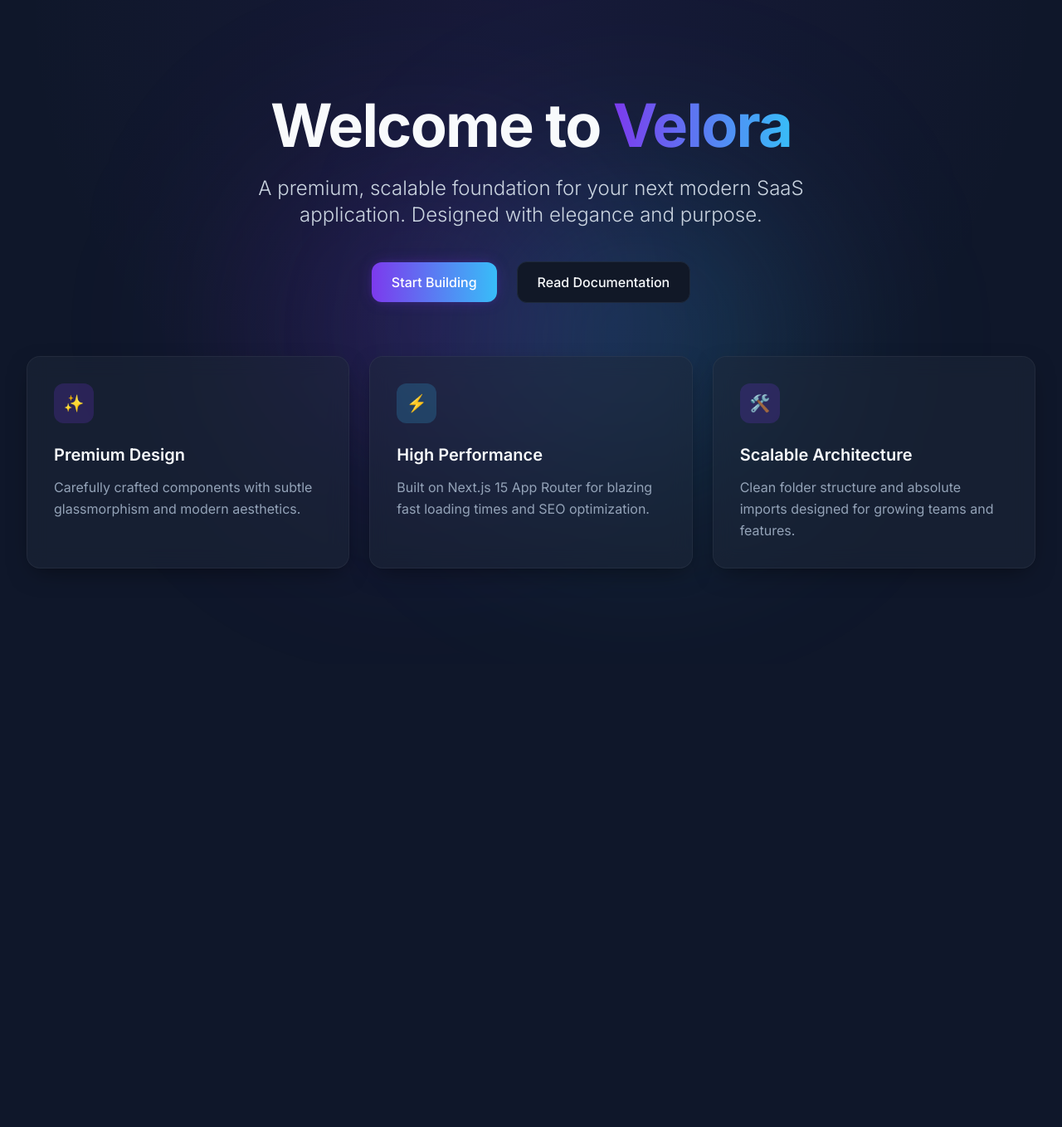
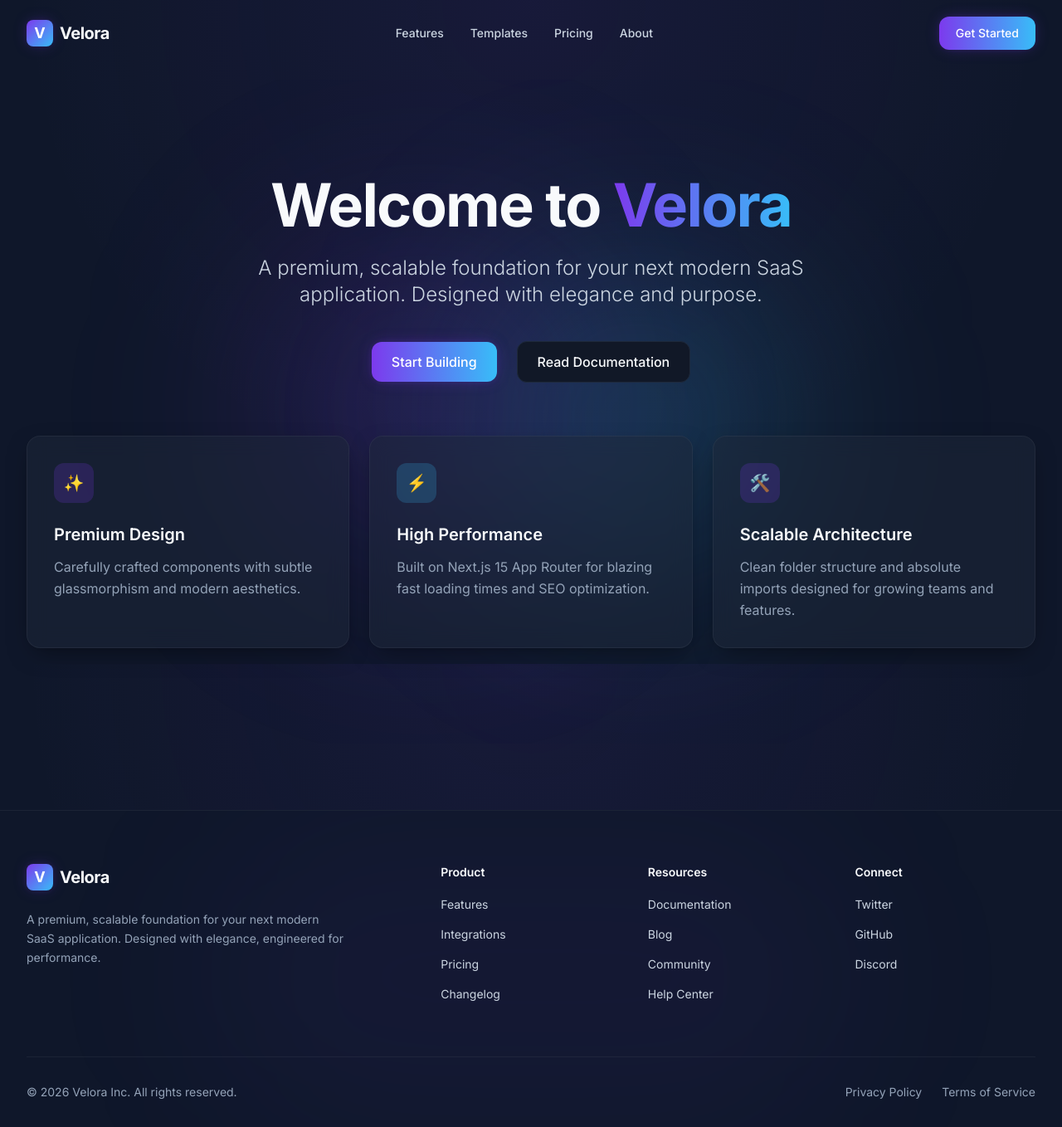
Before and after one commit to Slash-495/Velora, a Next.js app: page / in a window 1280 px wide. Shown: the whole page at 83% size. Before the commit the page ends 800 px from the top, so only its background shows below. Built offline with nearby package versions, Linux system fonts and the light colour scheme.

Commit message:
develop navbar and footer

```diff
--- a/app/layout.tsx
+++ b/app/layout.tsx
@@ -1,6 +1,8 @@
 import type { Metadata } from "next";
 import { Inter } from "next/font/google";
 import "@/styles/globals.css";
+import { Navbar } from "@/components/ui/Navbar";
+import { Footer } from "@/components/ui/Footer";
 
 const inter = Inter({ subsets: ["latin"], variable: "--font-inter" });
 
@@ -16,8 +18,12 @@
 }>) {
   return (
     <html lang="en" className="dark">
-      <body className={`${inter.variable} font-sans antialiased bg-background text-text-primary selection:bg-primary/30 selection:text-primary-glow`}>
-        {children}
+      <body className={`${inter.variable} font-sans antialiased bg-background text-text-primary selection:bg-primary/30 selection:text-primary-glow flex flex-col min-h-screen`}>
+        <Navbar />
+        <div className="flex-1 pt-24">
+          {children}
+        </div>
+        <Footer />
       </body>
     </html>
   );
--- /dev/null
+++ b/components/ui/Footer.tsx
@@ -0,0 +1,97 @@
+import Link from "next/link";
+import { Container } from "./Container";
+
+const footerLinks = {
+  product: [
+    { name: "Features", href: "#" },
+    { name: "Integrations", href: "#" },
+    { name: "Pricing", href: "#" },
+    { name: "Changelog", href: "#" },
+  ],
+  resources: [
+    { name: "Documentation", href: "#" },
+    { name: "Blog", href: "#" },
+    { name: "Community", href: "#" },
+    { name: "Help Center", href: "#" },
+  ],
+  social: [
+    { name: "Twitter", href: "#" },
+    { name: "GitHub", href: "#" },
+    { name: "Discord", href: "#" },
+  ],
+};
+
+export function Footer() {
+  return (
+    <footer className="mt-20 border-t border-white/5 bg-background pt-16 pb-8 relative overflow-hidden">
+      {/* Subtle background glow */}
+      <div className="absolute top-0 left-1/2 -translate-x-1/2 w-[800px] h-[400px] bg-primary/5 rounded-full blur-[100px] pointer-events-none" />
+
+      <Container className="relative z-10">
+        <div className="grid grid-cols-1 md:grid-cols-2 lg:grid-cols-5 gap-12 lg:gap-8 mb-16">
+          {/* Brand Column */}
+          <div className="lg:col-span-2 flex flex-col gap-6">
+            <Link href="/" className="flex items-center gap-2 group w-fit">
+              <div className="w-8 h-8 rounded-lg bg-gradient-to-br from-primary to-secondary flex items-center justify-center shadow-glow-primary transition-transform duration-300 group-hover:scale-105">
+                <span className="text-white font-bold text-lg leading-none">V</span>
+              </div>
+              <span className="font-bold text-xl tracking-tight text-text-primary">Velora</span>
+            </Link>
+            <p className="text-text-muted text-sm leading-relaxed max-w-sm">
+              A premium, scalable foundation for your next modern SaaS application. Designed with elegance, engineered for performance.
+            </p>
+          </div>
+
+          {/* Links Columns */}
+          <div>
+            <h4 className="font-semibold text-text-primary mb-4 text-sm">Product</h4>
+            <ul className="flex flex-col gap-3">
+              {footerLinks.product.map((link) => (
+                <li key={link.name}>
+                  <Link href={link.href} className="text-sm text-text-secondary hover:text-primary transition-colors">
+                    {link.name}
+                  </Link>
+                </li>
+              ))}
+            </ul>
+          </div>
+
+          <div>
+            <h4 className="font-semibold text-text-primary mb-4 text-sm">Resources</h4>
+            <ul className="flex flex-col gap-3">
+              {footerLinks.resources.map((link) => (
+                <li key={link.name}>
+                  <Link href={link.href} className="text-sm text-text-secondary hover:text-primary transition-colors">
+                    {link.name}
+                  </Link>
+                </li>
+              ))}
+            </ul>
+          </div>
+
+          <div>
+            <h4 className="font-semibold text-text-primary mb-4 text-sm">Connect</h4>
+            <ul className="flex flex-col gap-3">
+              {footerLinks.social.map((link) => (
+                <li key={link.name}>
+                  <Link href={link.href} className="text-sm text-text-secondary hover:text-primary transition-colors">
+                    {link.name}
+                  </Link>
+                </li>
+              ))}
+            </ul>
+          </div>
+        </div>
+
+        {/* Copyright & Legal */}
+        <div className="flex flex-col md:flex-row items-center justify-between pt-8 border-t border-white/5 text-sm text-text-muted gap-4">
+          <p>© {new Date().getFullYear()} Velora Inc. All rights reserved.</p>
+          <div className="flex gap-6">
+            <Link href="#" className="hover:text-text-primary transition-colors">Privacy Policy</Link>
+            <Link href="#" className="hover:text-text-primary transition-colors">Terms of Service</Link>
+          </div>
+        </div>
+      </Container>
+    </footer>
+  );
+}
--- /dev/null
+++ b/components/ui/Navbar.tsx
@@ -0,0 +1,112 @@
+"use client";
+
+import { useState, useEffect } from "react";
+import Link from "next/link";
+import { motion, AnimatePresence } from "framer-motion";
+import { Menu, X } from "lucide-react";
+import { Container } from "./Container";
+
+const navLinks = [
+  { name: "Features", href: "#" },
+  { name: "Templates", href: "#" },
+  { name: "Pricing", href: "#" },
+  { name: "About", href: "#" },
+];
+
+export function Navbar() {
+  const [isScrolled, setIsScrolled] = useState(false);
+  const [mobileMenuOpen, setMobileMenuOpen] = useState(false);
+
+  useEffect(() => {
+    const handleScroll = () => {
+      setIsScrolled(window.scrollY > 20);
+    };
+
+    window.addEventListener("scroll", handleScroll);
+    return () => window.removeEventListener("scroll", handleScroll);
+  }, []);
+
+  return (
+    <header
+      className={`fixed top-0 inset-x-0 z-50 transition-all duration-300 ease-smooth ${
+        isScrolled
+          ? "py-3 bg-surface/70 backdrop-blur-xl border-b border-white/5 shadow-card-elevation"
+          : "py-5 bg-transparent border-transparent"
+      }`}
+    >
+      <Container className="flex items-center justify-between">
+        {/* Logo */}
+        <Link href="/" className="flex items-center gap-2 group">
+          <div className="w-8 h-8 rounded-lg bg-gradient-to-br from-primary to-secondary flex items-center justify-center shadow-glow-primary transition-transform duration-300 group-hover:scale-105">
+            <span className="text-white font-bold text-lg leading-none">V</span>
+          </div>
+          <span className="font-bold text-xl tracking-tight text-text-primary">Velora</span>
+        </Link>
+
+        {/* Desktop Nav */}
+        <nav className="hidden md:flex items-center gap-8">
+          {navLinks.map((link) => (
+            <Link
+              key={link.name}
+              href={link.href}
+              className="text-sm font-medium text-text-secondary hover:text-text-primary transition-colors duration-200"
+            >
+              {link.name}
+            </Link>
+          ))}
+        </nav>
+
+        {/* Desktop CTA */}
+        <div className="hidden md:flex items-center">
+          <Link href="#" className="btn-glow py-2.5 px-5 text-sm">
+            Get Started
+          </Link>
+        </div>
+
+        {/* Mobile Menu Toggle */}
+        <button
+          className="md:hidden text-text-secondary hover:text-text-primary transition-colors"
+          onClick={() => setMobileMenuOpen(!mobileMenuOpen)}
+          aria-label="Toggle menu"
+        >
+          {mobileMenuOpen ? <X size={24} /> : <Menu size={24} />}
+        </button>
+      </Container>
+
+      {/* Mobile Nav Overlay */}
+      <AnimatePresence>
+        {mobileMenuOpen && (
+          <motion.div
+            initial={{ opacity: 0, y: -20 }}
+            animate={{ opacity: 1, y: 0 }}
+            exit={{ opacity: 0, y: -20 }}
+            transition={{ duration: 0.2, ease: "easeOut" }}
+            className="absolute top-full left-0 right-0 bg-surface/95 backdrop-blur-xl border-b border-white/5 shadow-card-elevation md:hidden"
+          >
+            <div className="flex flex-col p-4 gap-4">
+              {navLinks.map((link) => (
+                <Link
+                  key={link.name}
+                  href={link.href}
+                  className="text-base font-medium text-text-secondary hover:text-text-primary p-2 rounded-lg hover:bg-white/5 transition-colors"
+                  onClick={() => setMobileMenuOpen(false)}
+                >
+                  {link.name}
+                </Link>
+              ))}
+              <div className="pt-4 border-t border-white/5">
+                <Link
+                  href="#"
+                  className="btn-glow w-full"
+                  onClick={() => setMobileMenuOpen(false)}
+                >
+                  Get Started
+                </Link>
+              </div>
+            </div>
+          </motion.div>
+        )}
+      </AnimatePresence>
+    </header>
+  );
+}
```
Also changed, not shown: package.json (+7 -5 lines), 1 other file (tests, documents, lock files or other folders).
